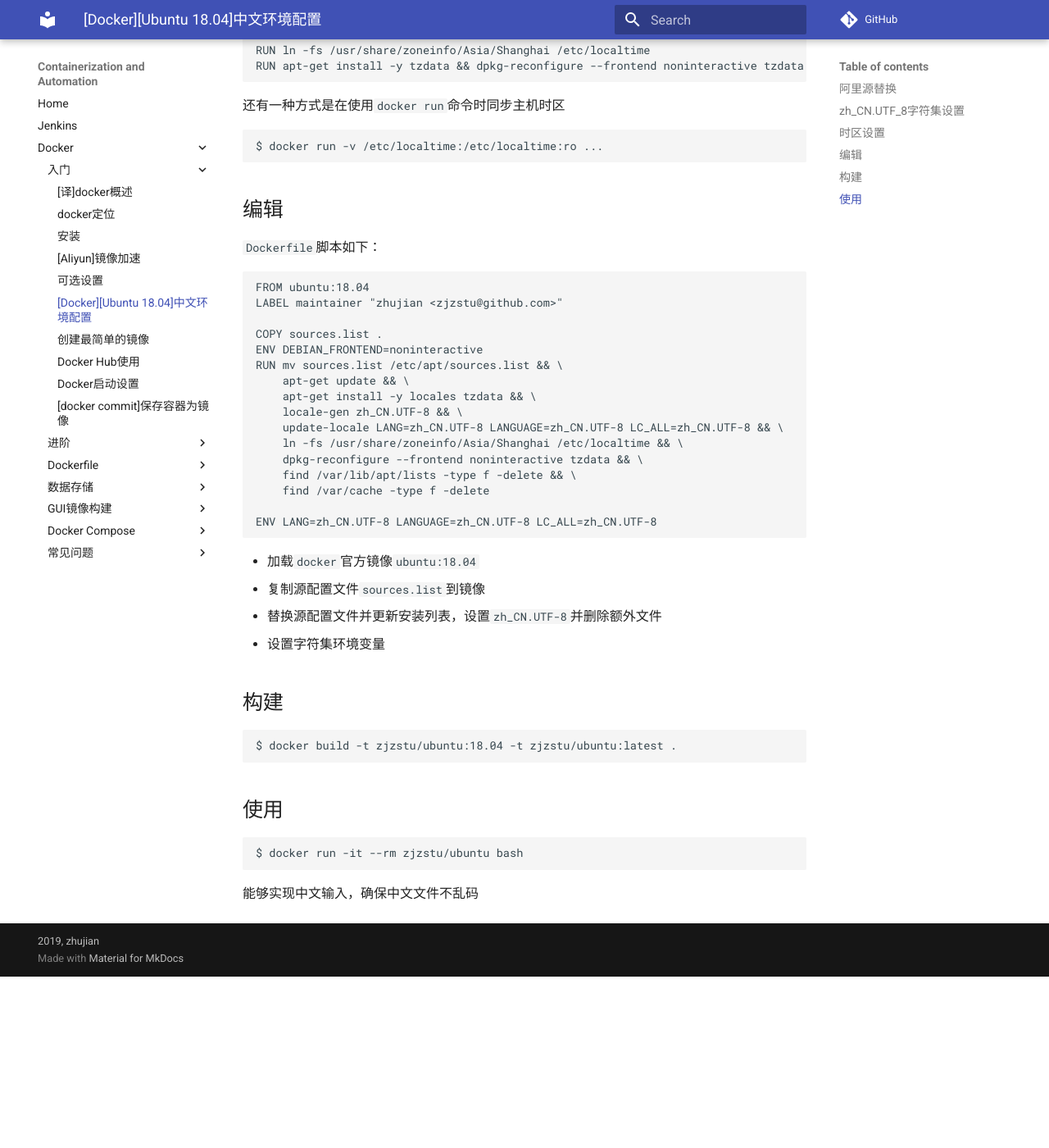
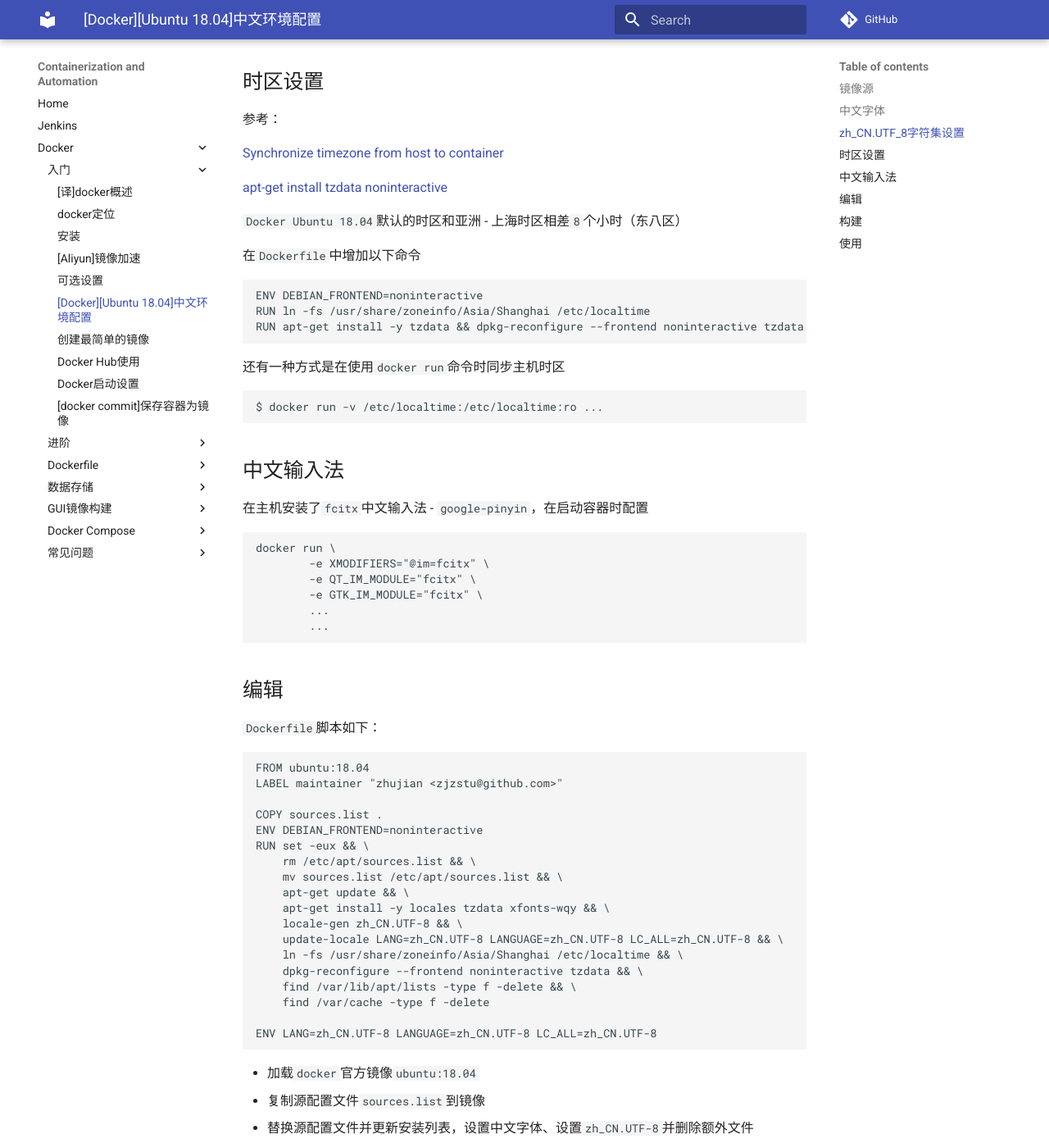
Before and after one commit to Document-Collection/Containerization-Automation, an MkDocs documentation site: the page built from docs/docker/basic/[Docker][Ubuntu 18.04]中文环境配置.md, in a window 1280 px wide and 1400 px high, scrolled down 715 px. Shown: the whole window at 82% size. Built offline with MkDocs 1.6.1 and Material for MkDocs 9.7.7, drawn with Linux system fonts in a browser that asks for light colours; comment, search, counter and statistics services are not loaded; before the commit the page ends 1906 px from its top, so only the background shows below that; some of the changed text lies outside the part shown.

Commit message:
docs(docker): ubuntu中文环境配置

````diff
--- a/docs/docker/basic/[Docker][Ubuntu 18.04]中文环境配置.md
+++ b/docs/docker/basic/[Docker][Ubuntu 18.04]中文环境配置.md
@@ -1,15 +1,25 @@
 
 # [Docker][Ubuntu 18.04]中文环境配置
 
-当前主要使用`Docker Ubuntu 18.04`镜像，需要对官方镜像进行进一步配置以适应中文开发环境
+当前使用`Docker Ubuntu 18.04`镜像，对官方镜像进行进一步配置以适应中文开发环境。有以下几个方面：
 
-## 阿里源替换
+1. 镜像源
+2. 中文字体
+3. 中文字符集
+4. 时区
+5. 中文输入法
 
-参考[[Ali mirror]更换国内源](https://zj-linux-guide.readthedocs.io/zh_CN/latest/configure/[Ali%20mirror]]%E6%9B%B4%E6%8D%A2%E5%9B%BD%E5%86%85%E6%BA%90.html)
+## 镜像源
+
+参考[[Ali mirror]更换国内源](https://zj-linux-guide.readthedocs.io/zh_CN/latest/tool-install-configure/[Ali%20mirror]]%E6%9B%B4%E6%8D%A2%E5%9B%BD%E5%86%85%E6%BA%90/)
+
+## 中文字体
+
+参考：[[Ubuntu]中文乱码](https://zj-linux-guide.readthedocs.io/zh_CN/latest/tool-install-configure/[Ubuntu]%E4%B8%AD%E6%96%87%E4%B9%B1%E7%A0%81/)
 
 ## zh_CN.UTF_8字符集设置
 
-参考[[Linux][locale]字符集设置](https://zj-linux-guide.readthedocs.io/zh_CN/latest/configure/[Linux][locale]%E5%AD%97%E7%AC%A6%E9%9B%86%E8%AE%BE%E7%BD%AE.html)
+参考[[Linux][locale]字符集设置](https://zj-linux-guide.readthedocs.io/zh_CN/latest/tool-install-configure/[LOCALE]%E5%AD%97%E7%AC%A6%E9%9B%86%E8%AE%BE%E7%BD%AE/)
 
 ## 时区设置
 
@@ -19,7 +29,7 @@
 
 [apt-get install tzdata noninteractive](https://stackoverflow.com/questions/44331836/apt-get-install-tzdata-noninteractive)
 
-`Docker Ubuntu 18.04`默认的时区和亚洲-上海时区相差`8`个小时（东八区）
+`Docker Ubuntu 18.04`默认的时区和亚洲 - 上海时区相差`8`个小时（东八区）
 
 在`Dockerfile`中增加以下命令
 
@@ -35,6 +45,19 @@
 $ docker run -v /etc/localtime:/etc/localtime:ro ...
 ```
 
+## 中文输入法
+
+在主机安装了`fcitx`中文输入法 - `google-pinyin`，在启动容器时配置
+
+```
+docker run \
+        -e XMODIFIERS="@im=fcitx" \
+        -e QT_IM_MODULE="fcitx" \
+        -e GTK_IM_MODULE="fcitx" \
+		...
+		...
+```
+
 ## 编辑
 
 `Dockerfile`脚本如下：
@@ -45,9 +68,11 @@
 
 COPY sources.list .
 ENV DEBIAN_FRONTEND=noninteractive
-RUN mv sources.list /etc/apt/sources.list && \
+RUN set -eux && \
+	rm /etc/apt/sources.list && \
+	mv sources.list /etc/apt/sources.list && \
 	apt-get update && \
-	apt-get install -y locales tzdata && \
+	apt-get install -y locales tzdata xfonts-wqy && \
 	locale-gen zh_CN.UTF-8 && \
 	update-locale LANG=zh_CN.UTF-8 LANGUAGE=zh_CN.UTF-8 LC_ALL=zh_CN.UTF-8 && \
 	ln -fs /usr/share/zoneinfo/Asia/Shanghai /etc/localtime && \
@@ -60,7 +85,7 @@
 
 * 加载`docker`官方镜像`ubuntu:18.04`
 * 复制源配置文件`sources.list`到镜像
-* 替换源配置文件并更新安装列表，设置`zh_CN.UTF-8`并删除额外文件
+* 替换源配置文件并更新安装列表，设置中文字体、设置`zh_CN.UTF-8`并删除额外文件
 * 设置字符集环境变量
 
 ## 构建
@@ -72,7 +97,12 @@
 ## 使用
 
 ```
-$ docker run -it --rm zjzstu/ubuntu bash
+$ docker run \
+	-e XMODIFIERS="@im=fcitx" \
+	-e QT_IM_MODULE="fcitx"  \
+	-e GTK_IM_MODULE="fcitx" \
+	-it --rm  \
+	--name ubuntu \
+	zjzstu/ubuntu:18.04-zh \
+	bash
 ```
-
-能够实现中文输入，确保中文文件不乱码
````
